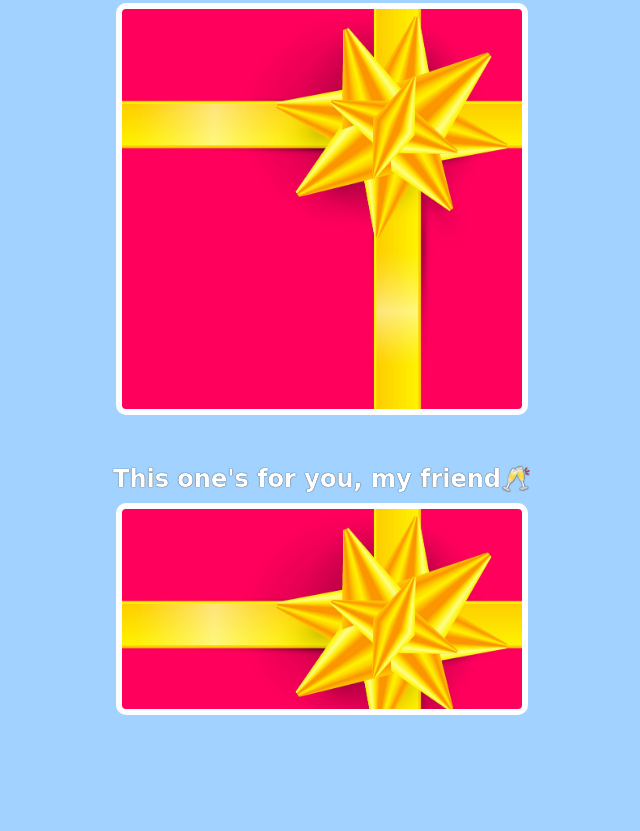
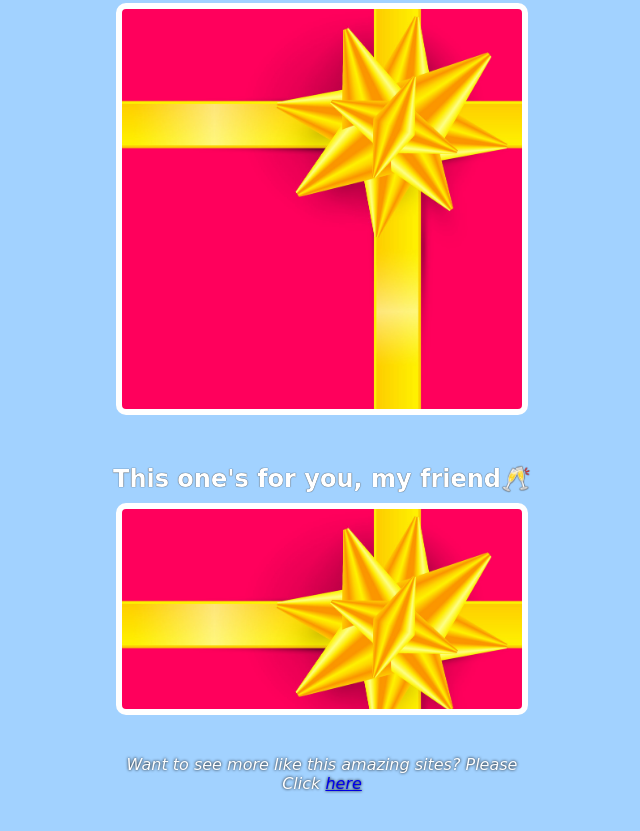
Before and after one commit to Sevanthcherry/Birthday-Gift-Site, a plain HTML site: page index.html in a window 1280 px wide. Shown: the part 1945-2776 px from the top of the page, without its empty margins (318-958 px from the left). Before the commit the page ends 2668 px from the top, so only its background shows below. Drawn offline with Linux system fonts and the light colour scheme; a web font is replaced by a local one.

Commit message:
Added footer

```diff
--- a/index.html
+++ b/index.html
@@ -39,5 +39,7 @@
         <h2 class="gift-title">This one's for you, my friend🥂</h2>
         <div class="gift-img" id="gift-img-cheers"></div>
     </div>
+
+    <p id="footer">Want to see more like this amazing sites? Please Click <a href="https://github.com/Sevanthcherry?tab=repositories">here</a></p>
 </body>
 </html>
--- a/style.css
+++ b/style.css
@@ -87,3 +87,14 @@ h1, h2, h3, h4{
 .gift-hint{
    margin-top: 0;
 }
+
+#footer{
+    width: 400px;
+    margin: 40px auto;
+    font-style: italic;
+    text-shadow: 0px 0px 3px black;
+}
+
+a{
+    color: ;
+}
```
